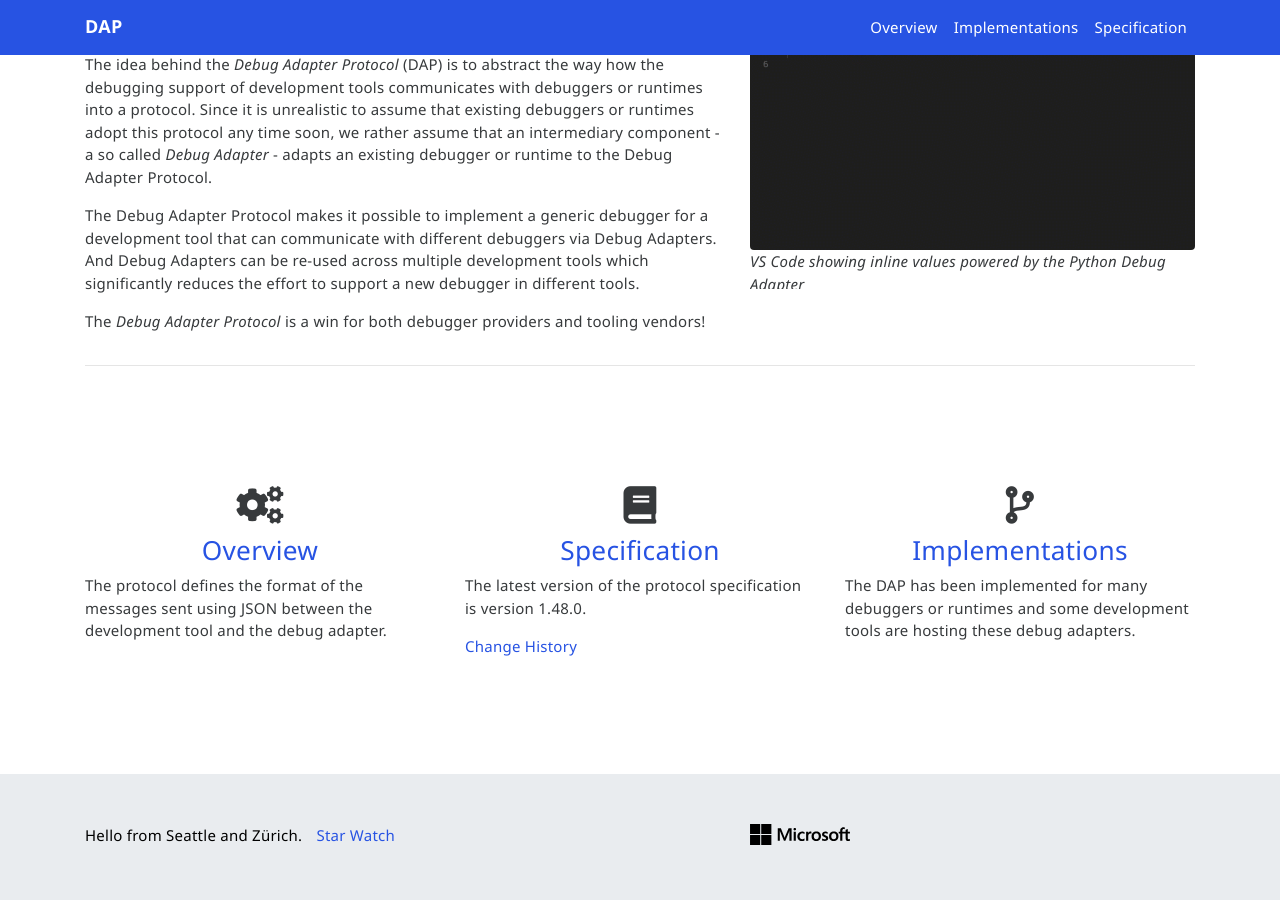
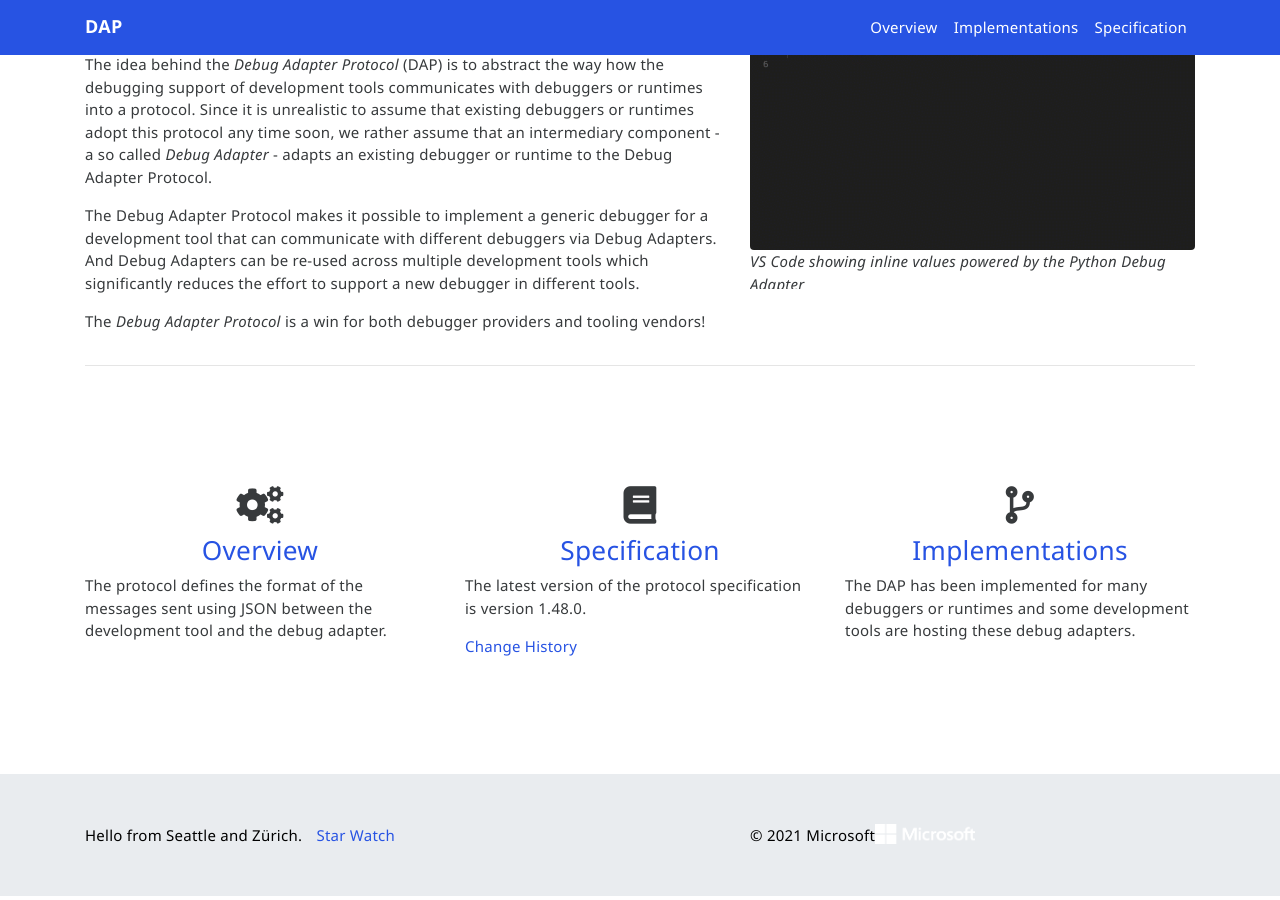
Before and after one commit to microsoft/debug-adapter-protocol, a Jekyll site: the page built from index.html, in a window 1280 px wide and 900 px high, scrolled down 552 px. Built offline with Jekyll 4.4.1, drawn with Linux system fonts in a browser that asks for light colours; nearby versions of some CDN libraries; comment, search, counter and statistics services are not loaded.

Commit message:
Fixes #208

```diff
--- a/_includes/footer.html
+++ b/_includes/footer.html
@@ -31,8 +31,12 @@
                     <li>
                         <div class="copyright">
                             <a id="footer-microsoft-link" class="logo" href="https://www.microsoft.com">
-                                <img src="{{site.baseurl}}/img/microsoft.svg" alt="Microsoft">
+                                <picture>
+                                    <source srcset="{{site.baseurl}}/img/microsoft-logo-inverted.png" media="(prefers-color-scheme: dark)"></source>
+                                    <img src="{{site.baseurl}}/img/microsoft-logo.png" height="20" alt="Microsoft">
+                                </picture>
                             </a>
+                            <span>© 2021 Microsoft</span>
                         </div>
                     </li>
                 </ul>
```
Also changed, not shown: img/microsoft-logo-inverted.png (added), img/microsoft-logo.png (added).
